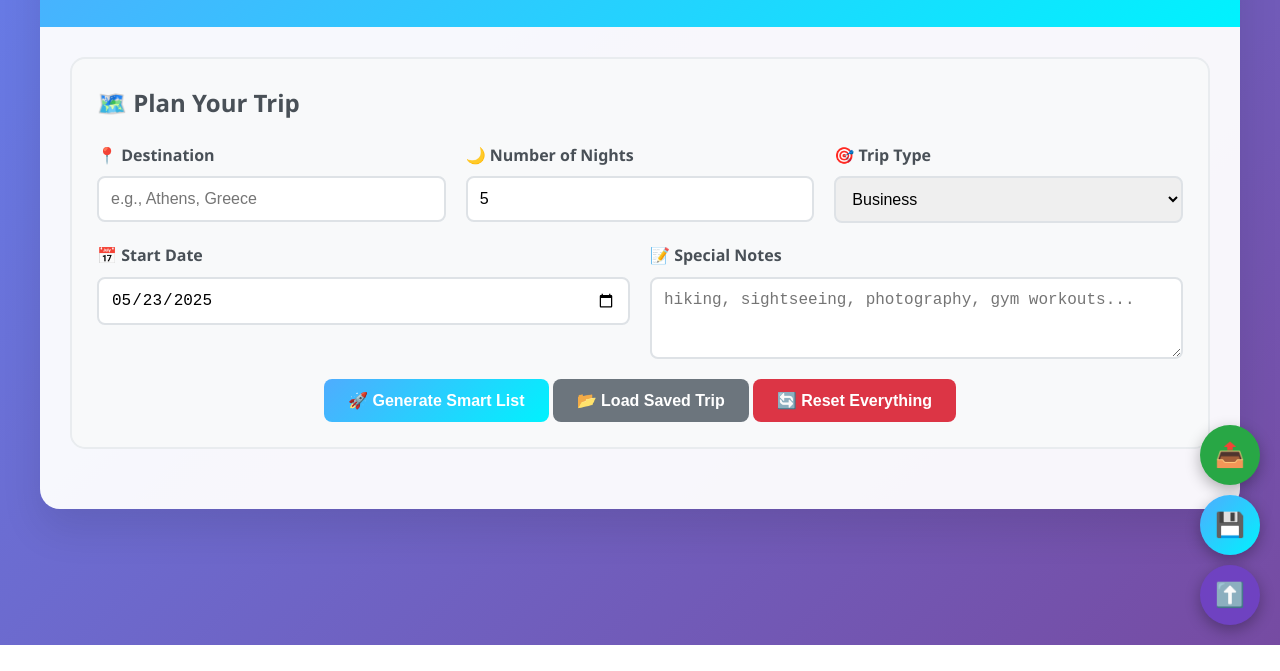
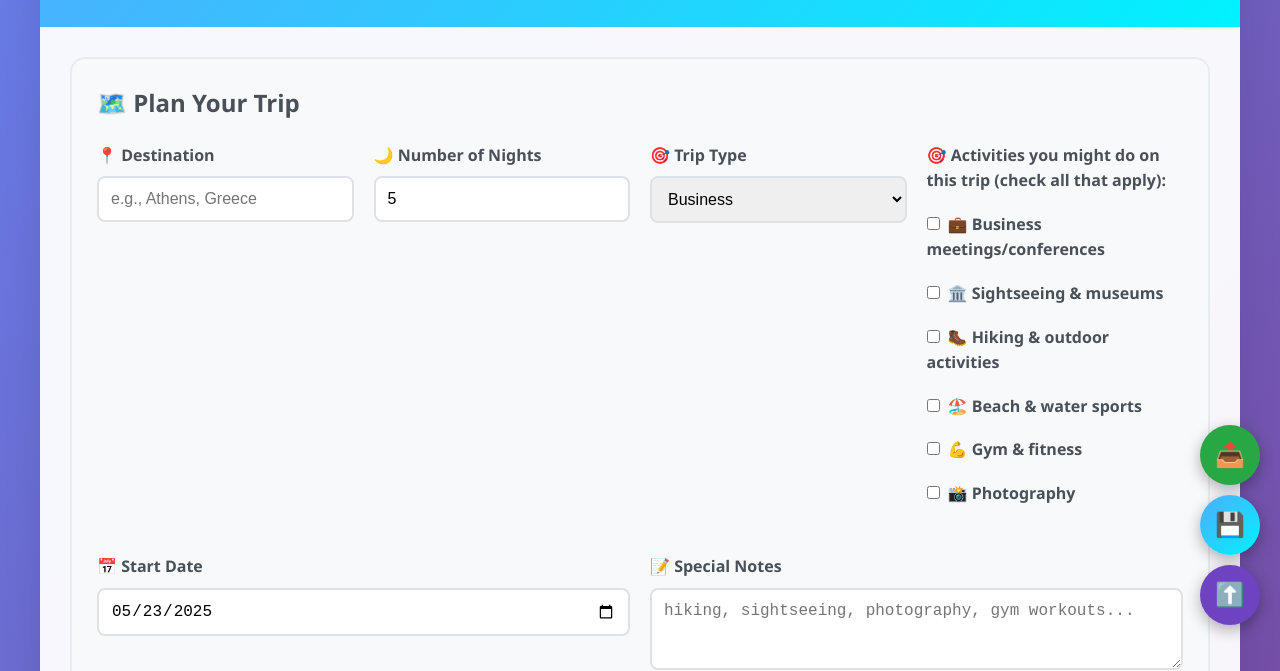
Before and after one commit to iAK01/ToDo, a plain HTML site: page index.html in a window 1280 px wide. Shown: the part 155-826 px from the top of the page. Before the commit the page ends 800 px from the top, so only its background shows below. Drawn offline with Linux system fonts and the light colour scheme.

Commit message:
Update index.html

```diff
--- a/index.html
+++ b/index.html
@@ -464,6 +464,19 @@
                             <option value="city-break">City Break</option>
                         </select>
                     </div>
+                    <div class="form-row">
+    <div class="form-group" style="grid-column: 1 / -1;">
+        <label>🎯 Activities you might do on this trip (check all that apply):</label>
+        <div style="display: grid; grid-template-columns: repeat(auto-fit, minmax(200px, 1fr)); gap: 10px; margin-top: 10px;">
+            <label><input type="checkbox" id="activity-business" style="margin-right: 8px;">💼 Business meetings/conferences</label>
+            <label><input type="checkbox" id="activity-sightseeing" style="margin-right: 8px;">🏛️ Sightseeing & museums</label>
+            <label><input type="checkbox" id="activity-hiking" style="margin-right: 8px;">🥾 Hiking & outdoor activities</label>
+            <label><input type="checkbox" id="activity-beach" style="margin-right: 8px;">🏖️ Beach & water sports</label>
+            <label><input type="checkbox" id="activity-workout" style="margin-right: 8px;">💪 Gym & fitness</label>
+            <label><input type="checkbox" id="activity-photography" style="margin-right: 8px;">📸 Photography</label>
+        </div>
+    </div>
+</div>
                 </div>
                 <div class="form-row">
                     <div class="form-group">
```
